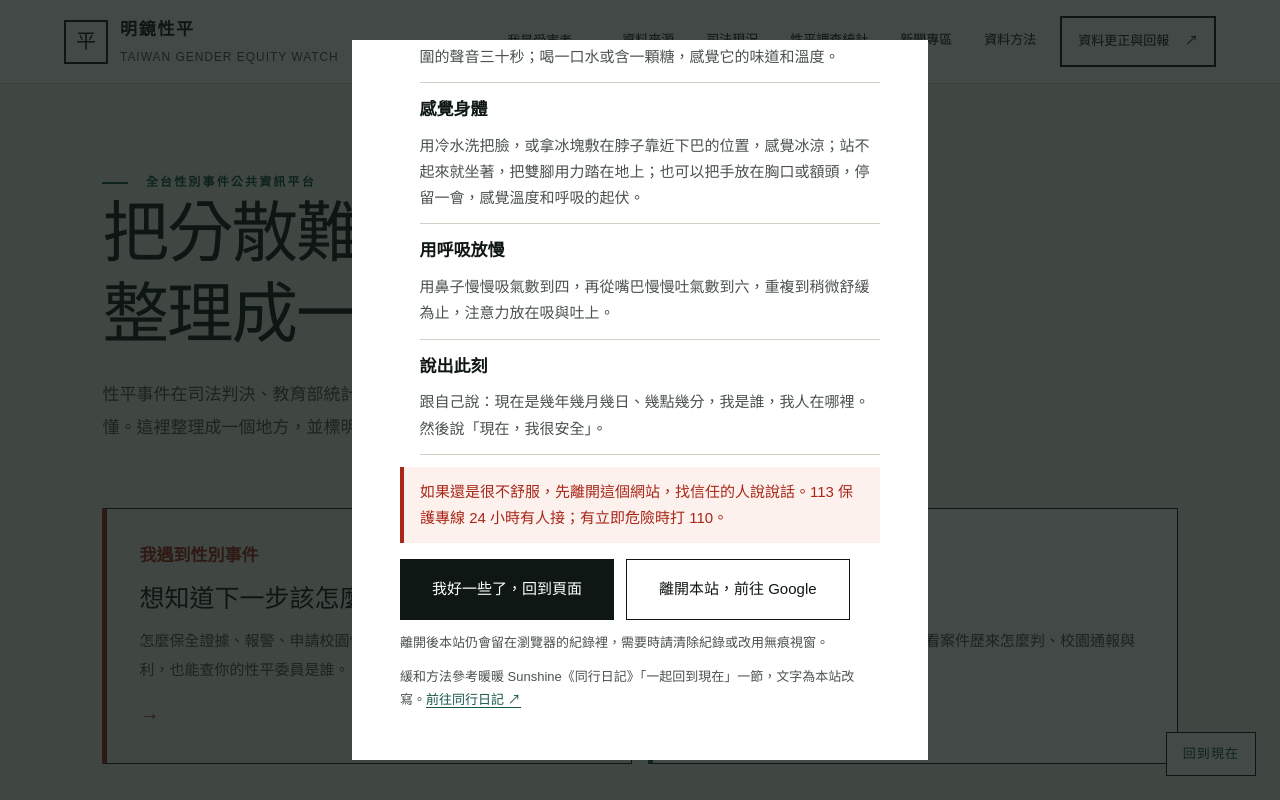
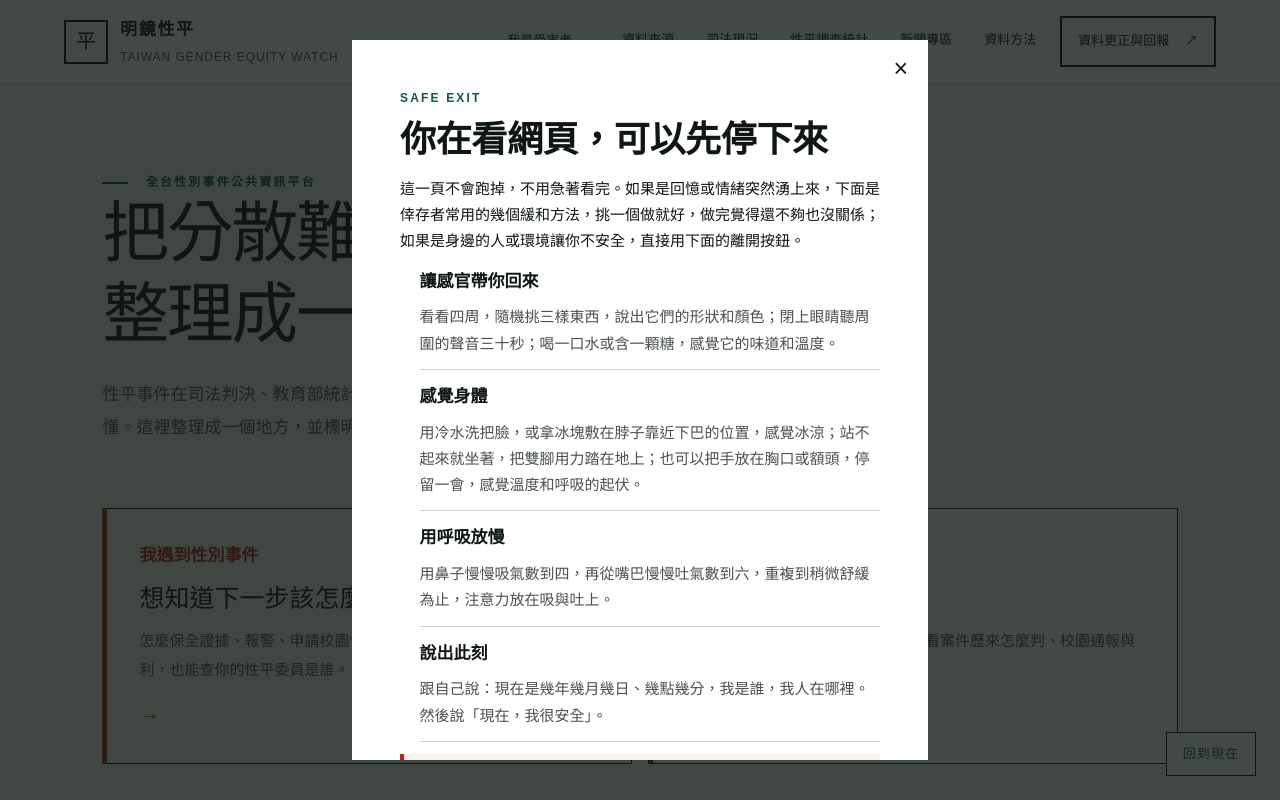
Before and after one commit to Donkey-duan/side-eye, a Next.js app: page / in a window 1280 px wide. Both pictures are taken after a click on the button "回到現在". Shown: the top 800 px of the page. Built offline with nearby package versions, Linux system fonts and the light colour scheme.

Commit message:
介面調整

```diff
--- a/app/components/safe-exit.tsx
+++ b/app/components/safe-exit.tsx
@@ -21,6 +21,8 @@ function SafeExitDialog({ onClose, triggerRef }: { onClose: () => void; triggerR
       dialog.querySelectorAll<HTMLElement>('a[href], button:not([disabled]), input:not([disabled]), [tabindex]:not([tabindex="-1"])'),
     );
     focusable()[0]?.focus();
+    // 初始焦點若落在下方的按鈕，focus 會把可捲動的模態框捲下去，使用者就看不到標題，所以聚焦後把捲動位置拉回最上面
+    dialog.scrollTop = 0;
 
     const previousOverflow = document.body.style.overflow;
     document.body.style.overflow = "hidden";
@@ -60,6 +62,7 @@ function SafeExitDialog({ onClose, triggerRef }: { onClose: () => void; triggerR
   return (
     <div className="modal-backdrop" onClick={onClose}>
       <section className="modal safe-exit-modal" ref={dialogRef} role="dialog" aria-modal="true" aria-labelledby="safe-exit-title" onClick={(event) => event.stopPropagation()}>
+        <button className="close" onClick={onClose} aria-label="關閉">×</button>
         <span className="section-kicker">SAFE EXIT</span>
         <h2 id="safe-exit-title">你在看網頁，可以先停下來</h2>
         <p>這一頁不會跑掉，不用急著看完。如果是回憶或情緒突然湧上來，下面是倖存者常用的幾個緩和方法，挑一個做就好，做完覺得還不夠也沒關係；如果是身邊的人或環境讓你不安全，直接用下面的離開按鈕。</p>
```
